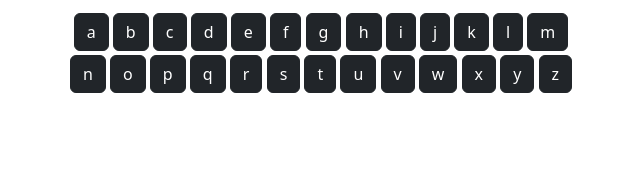
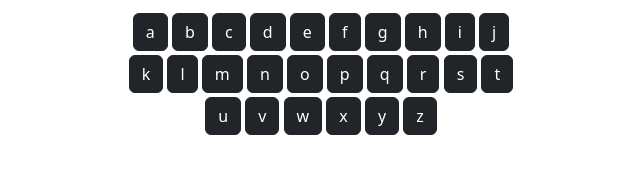
Before and after one commit to Claudiebl/IntroJSquestion9, a plain HTML site: page index.html in a window 1280 px wide. Shown: the part 165-338 px from the top of the page, without its empty margins (319-959 px from the left). Drawn offline with nearby package versions, Linux system fonts and the light colour scheme.

Commit message:
adapter en mobile

```diff
--- a/index.html
+++ b/index.html
@@ -12,7 +12,7 @@
 </head>
 
 <body>
-    <div class="container col-sm-6 col-xl-5 mt-5 text-center">
+    <div class="container col-sm-6 col-lg-5 col-xl-4 col-xxl-3 mt-5 text-center">
         <h1>Jeu du pendu</h1>
         <div class="mb-3 mt-3">
 
```
